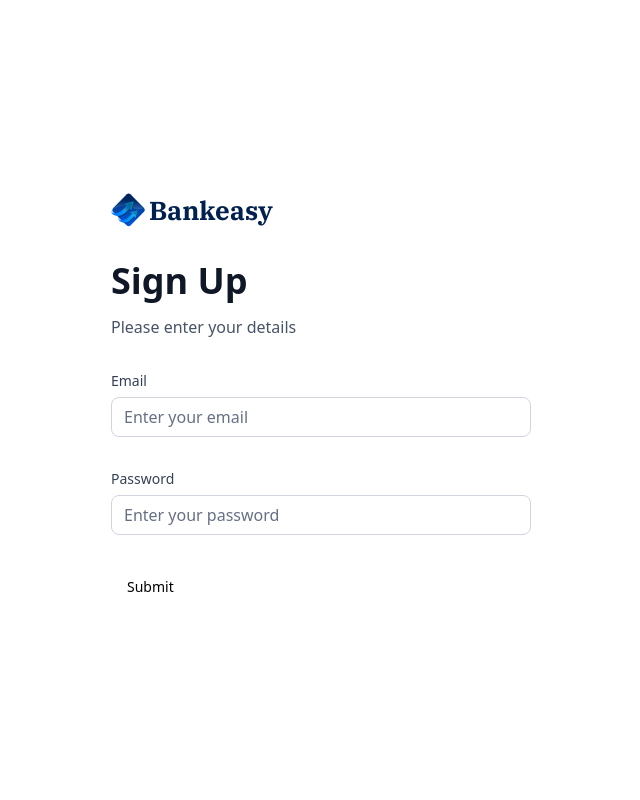
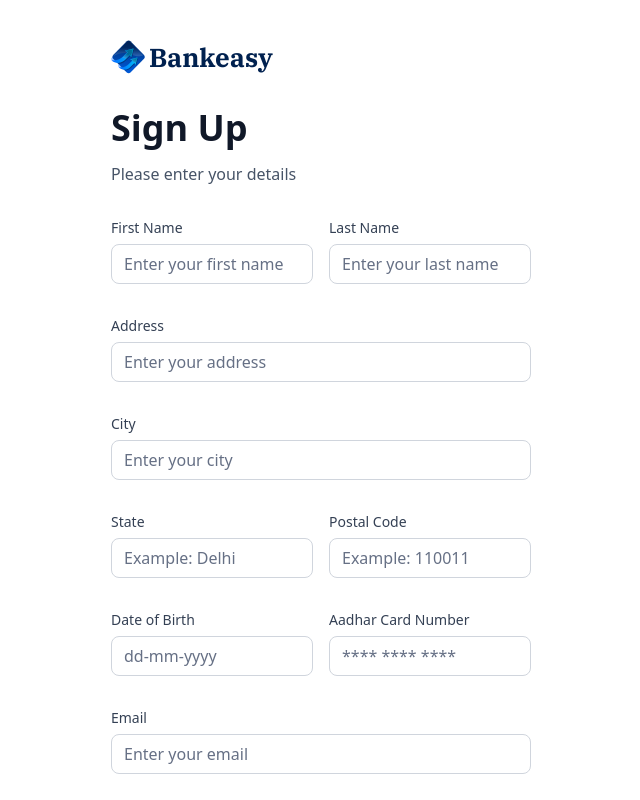
Before and after one commit to DeaSharma/bank_easy, a Next.js app: page /sign-up in a window 1280 px wide. Shown: the top 800 px of the page, without its empty margins (319-959 px from the left). Built offline with nearby package versions, Linux system fonts and the light colour scheme.

Commit message:
sign in and sign up forms

```diff
--- a/components/AuthForm.tsx
+++ b/components/AuthForm.tsx
@@ -18,13 +18,17 @@
 } from "@/components/ui/form";
 import CustomInput from './CustomInput';
 import { authFormSchema } from '@/lib/utils';
+import { Loader2 } from 'lucide-react';
 
 const AuthForm = ({ type }: { type: string }) => {
     const [user, setUser] = useState(null);
+    const [isLoading, setIsLoading] = useState(false);
+
+    const formSchema = authFormSchema(type);
 
     // Define your form.
-    const form = useForm<z.infer<typeof authFormSchema>>({
-        resolver: zodResolver(authFormSchema),
+    const form = useForm<z.infer<typeof formSchema>>({
+        resolver: zodResolver(formSchema),
         defaultValues: {
             email: "",
             password: ''
@@ -32,10 +36,24 @@
     });
 
     // Define a submit handler.
-    function onSubmit(values: z.infer<typeof authFormSchema>) {
-        // Do something with the form values.
-        // This will be type-safe and validated.
-        console.log(values);
+    const onSubmit = async (data: z.infer<typeof formSchema>) => {
+        setIsLoading(true);
+        try {
+            if (type === 'sign-up') {
+                const userData = {
+                    firstName: data.firstName
+                }
+                // Handle sign-up logic here
+            }
+
+            if (type === 'sign-in') {
+                // Handle sign-in logic here
+            }
+        } catch (error) {
+            console.log(error);
+        } finally {
+            setIsLoading(false);
+        }
     }
 
     return (
@@ -63,11 +81,49 @@
                 <>
                     <Form {...form}>
                         <form onSubmit={form.handleSubmit(onSubmit)} className="space-y-8">
+                            {type === 'sign-up' && (
+                                <>
+                                    <div className="flex gap-4">
+                                        <CustomInput control={form.control} name='firstName' label="First Name" placeholder='Enter your first name' />
+                                        <CustomInput control={form.control} name='lastName' label="Last Name" placeholder='Enter your last name' />
+                                    </div>
+
+                                    <CustomInput control={form.control} name='address' label="Address" placeholder='Enter your address' />
+                                    <CustomInput control={form.control} name='city' label="City" placeholder='Enter your city' />
+
+                                    <div className="flex gap-4">
+                                        <CustomInput control={form.control} name='state' label="State" placeholder='Example: Delhi' />
+                                        <CustomInput control={form.control} name='postalCode' label="Postal Code" placeholder='Example: 110011' />
+                                    </div>
+                                    <div className="flex gap-4">
+                                        <CustomInput control={form.control} name='dob' label="Date of Birth" placeholder='dd-mm-yyyy' />
+                                        <CustomInput control={form.control} name='aadhar' label="Aadhar Card Number " placeholder='**** **** ****' />
+                                    </div>
+                                </>
+                            )}
+
                             <CustomInput control={form.control} name='email' label="Email" placeholder='Enter your email' />
                             <CustomInput control={form.control} name='password' label="Password" placeholder='Enter your password' />
-                            <Button type="submit">Submit</Button>
+
+                            <div className='flex flex-col gap-4'>
+                                <Button type="submit" disabled={isLoading} className="form-btn">
+                                    {isLoading ? (
+                                        <>
+                                            <Loader2 size={20} className="animate-spin" /> &nbsp; Loading...
+                                        </>
+                                    ) : type === 'sign-in' ? 'Sign In' : 'Sign Up'}
+                                </Button>
+                            </div>
+
                         </form>
                     </Form>
+
+                    <footer className='flex justify-center gap-1'>
+                        <p className='text-14 font-normal text-gray-600'>{type === 'sign-in' ? "Don't have an account? " : "Already have an account?"}</p>
+                        <Link href={type === 'sign-in' ? '/sign-up' : '/sign-in'} className='form-link'>
+                            {type === 'sign-in' ? 'Sign Up' : 'Sign In'}
+                        </Link>
+                    </footer>
                 </>
             )}
         </section>
--- a/lib/utils.ts
+++ b/lib/utils.ts
@@ -2,6 +2,7 @@
 import { type ClassValue, clsx } from "clsx";
 import qs from "query-string";
 import { twMerge } from "tailwind-merge";
+import { z } from "zod";
 
 export function cn(...inputs: ClassValue[]) {
   return twMerge(clsx(inputs));
@@ -13,7 +14,7 @@
     weekday: "short", // abbreviated weekday name (e.g., 'Mon')
     month: "short", // abbreviated month name (e.g., 'Oct')
     day: "numeric", // numeric day of the month (e.g., '25')
-    hour: "numeric", // numeric hour (e.g., '8')
+    hour: "numeric", // numeric hour (e.g., '3')
     minute: "numeric", // numeric minute (e.g., '30')
     hour12: true, // use 12-hour clock (true) or 24-hour clock (false)
   };
@@ -32,7 +33,7 @@
   };
 
   const timeOptions: Intl.DateTimeFormatOptions = {
-    hour: "numeric", // numeric hour (e.g., '8')
+    hour: "numeric", // numeric hour (e.g., '3')
     minute: "numeric", // numeric minute (e.g., '30')
     hour12: true, // use 12-hour clock (true) or 24-hour clock (false)
   };
@@ -193,3 +194,17 @@
 
   return date > twoDaysAgo ? "Processing" : "Success";
 };
+
+export const authFormSchema = (type: string) => z.object({
+ //sign up
+  firstName: type === 'sign-in' ? z.string().optional() :  z.string().min(3),
+  lastName: type === 'sign-in' ? z.string().optional() : z.string().min(3),
+  address:type === 'sign-in' ? z.string().optional() : z.string().min(3),
+  state:type === 'sign-in' ? z.string().optional() : z.string().min(3),
+  postalCode:type === 'sign-in' ? z.string().optional() : z.string().min(3),
+  dob:type === 'sign-in' ? z.string().optional() : z.string().min(3),
+  aadhar:type === 'sign-in' ? z.string().optional() : z.string().min(3),
+  // both
+  email: z.string().email(),
+  password: z.string().min(8),
+})
```
Also changed, not shown: lib/actions/user.actions.ts (added).
